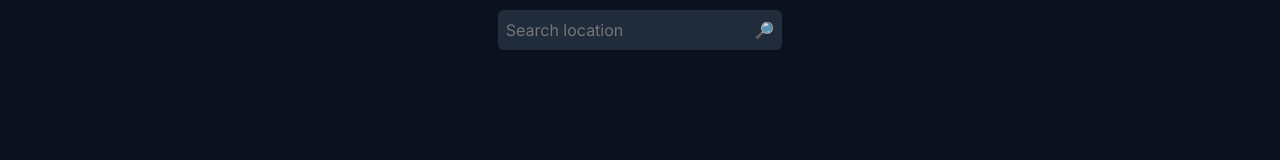
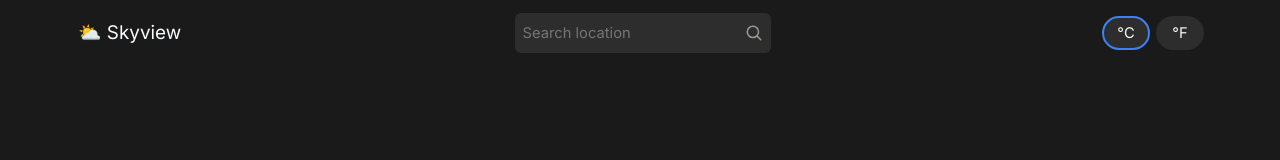
Before and after one commit to jetfuzz/weather-app, a website built with webpack: page src/template.html in a window 1280 px wide. Built offline with nearby package versions, Linux system fonts and the light colour scheme; a web font is replaced by a local one.

Commit message:
Finish styling header layout

```diff
--- a/src/index.js
+++ b/src/index.js
@@ -9,8 +9,12 @@ async function showWeatherData(location) {
     return processedWeatherData;
 }
 
-searchForm.addEventListener("submit", (e) => {
+searchForm.addEventListener("submit", async (e) => {
     e.preventDefault();
-    const searchQuery =  document.getElementById("search-input").value;
-    console.log(showWeatherData(searchQuery));
+    try {
+        const searchQuery =  document.getElementById("search-input").value;
+        console.log(await showWeatherData(searchQuery));
+    } catch (error) {
+        console.log(error);
+    }
 })
--- a/src/style.css
+++ b/src/style.css
@@ -48,35 +48,60 @@ h1, h2, h3, h4, h5, h6 {
   isolation: isolate;
 }
 
+:root {
+	  --bg-primary: #1a1a1a;
+	  --bg-secondary: #2d2d2d;
+	  --accent: #3b82f6;
+	  --text-primary: #f8fafc;
+	  --text-secondary: #cbd5e1;
+	}
 
 * {
   font-family: 'Inter', system-ui, -apple-system, BlinkMacSystemFont, 'Segoe UI', Roboto, Oxygen, Ubuntu, Cantarell, 'Open Sans', 'Helvetica Neue', sans-serif;
-  background-color: #0B121E;
-  color: white;
+  background-color: var(--bg-primary);
+  color: var(--text-primary);
+  /* border: 1px solid black; */
 }
 
-/* header */
-.header-div {
+.main-content {
+  max-width: 1200px;
+  margin: auto;
+  padding: 0 20px;
+}
+
+/* header section */
+header {
   display: flex;
-  justify-content: center;
+  justify-content: space-between;
+  align-items: center;
+}
+
+.logo {
+  font-size: 1.18em;
+  margin: 18px;
+  /* margin: 22px; */
 }
 
 .search-form {
   margin: 10px;
   border-radius: 6px;
+  display: flex;
+  height: 40px;
 }
 
 .search-form:focus-within {
-  outline: 1px solid #60A5FA
+  outline: 1px solid var(--accent);
 }
 
 #search-input {
-  background-color: #202B3C;
+  background-color: var(--bg-secondary);
+  color: var(--text-secondary);
   border: none;
   border-top-left-radius: 6px;
   border-bottom-left-radius: 6px;
   margin: 0;
   padding: 8px;
+  font-size: 0.92em;
 }
 
 #search-input:focus {
@@ -84,16 +109,47 @@ h1, h2, h3, h4, h5, h6 {
 }
 
 .search-btn {
-  background-color: #202B3C;
+  background-color: var(--bg-secondary);
   border: none;
   border-top-right-radius: 6px;
   border-bottom-right-radius: 6px;
-  margin-left: -6px;
+  margin: 0 0 0 -6px;
   padding: 8px;
   cursor: pointer;
 }
 
-.search-error {
-  position: absolute;
-  margin-top: 60px;
+.search-svg {
+  background-color: #2d2d2d;
 }
+
+.temp-convert {
+  display: flex;
+  gap: 6px;
+  margin: 16px;
+}
+
+.temp-button {
+  font-size: 0.92em;
+  display: flex;
+  justify-content: center;
+  align-items: center;
+  background-color: var(--bg-secondary);
+  border: none;
+  border-radius: 26px;
+  width: 48px;
+  height: 34px;
+  padding: 8px;
+  cursor: pointer;
+}
+
+.active {
+  border: 2px solid var(--accent);
+  /* background-color: #3b82f6; */
+}
+
+/* current weather */
+
+.current-weather {
+  background-color: #2d2d2d;
+  border: 3px solid #2d2d2d;
+}
--- a/src/template.html
+++ b/src/template.html
@@ -3,32 +3,37 @@
 <head>
     <meta charset="UTF-8">
     <meta name="viewport" content="width=device-width, initial-scale=1.0">
-    <title>Weather App</title>
+    <title>Skyview</title>
 </head>
 <body>
-    <div class="content-div">
-        <div class="header-div">
-            <div class="logo-div">
-
+    <div class="main-content">
+        <header>
+            <div class="logo">
+                <p>⛅ Skyview</p>
             </div>
             <form class="search-form">
                 <input type="text" id="search-input" placeholder="Search location" required minlength="2" maxlength="50">
-                <button class="search-btn">🔎</button>
+                <button class="search-btn">
+                    <svg class="search-svg" width="18px" height="18px" viewBox="0 0 24 24" fill="none" xmlns="http://www.w3.org/2000/svg"><g id="SVGRepo_bgCarrier" stroke-width="0"></g><g id="SVGRepo_tracerCarrier" stroke-linecap="round" stroke-linejoin="round"></g><g id="SVGRepo_iconCarrier"> <path d="M15.7955 15.8111L21 21M18 10.5C18 14.6421 14.6421 18 10.5 18C6.35786 18 3 14.6421 3 10.5C3 6.35786 6.35786 3 10.5 3C14.6421 3 18 6.35786 18 10.5Z" stroke="#9a9996" stroke-width="2" stroke-linecap="round" stroke-linejoin="round"></path> </g></svg>
+                </button>
             </form>
-            <div class="temp-div">
+            <div class="temp-convert">
+                <button class="temp-button active">&deg;C</button>
+                <button class="temp-button">&deg;F</button>
+            </div>
+        </header>
 
-            </div>
-        </div>
-        <div class="main-content-div">
+        <!-- <div class="current-weather">
+            <h1>27.7&deg;C ⛅</h1>
+            <p>Partially cloudy</p>
+        </div> -->
+        <div class="conditions">
 
         </div>
-        <div class="conditions-div">
+        <div class="day-forecast">
 
         </div>
-        <div class="day-forecast-div">
-
-        </div>
-        <div class="week-forecast-div">
+        <div class="week-forecast">
 
         </div>
 
```
Also changed, not shown: src/utils.js (added).
